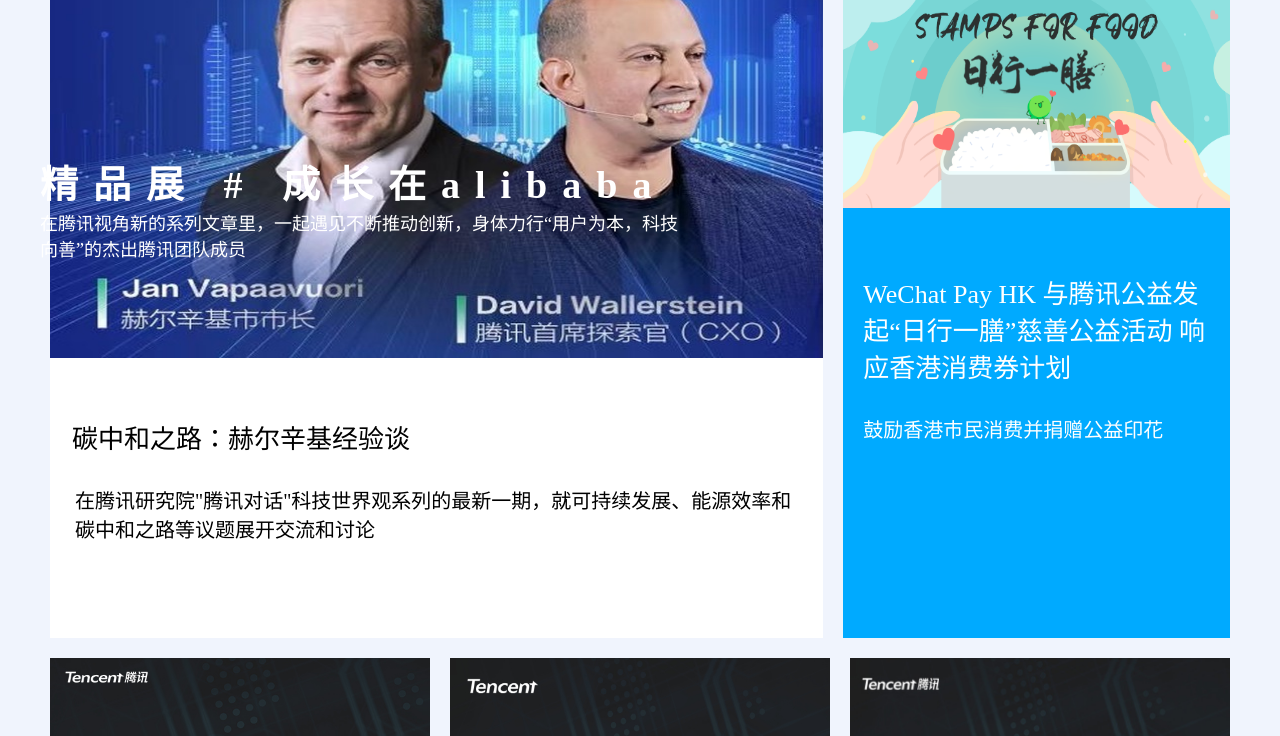
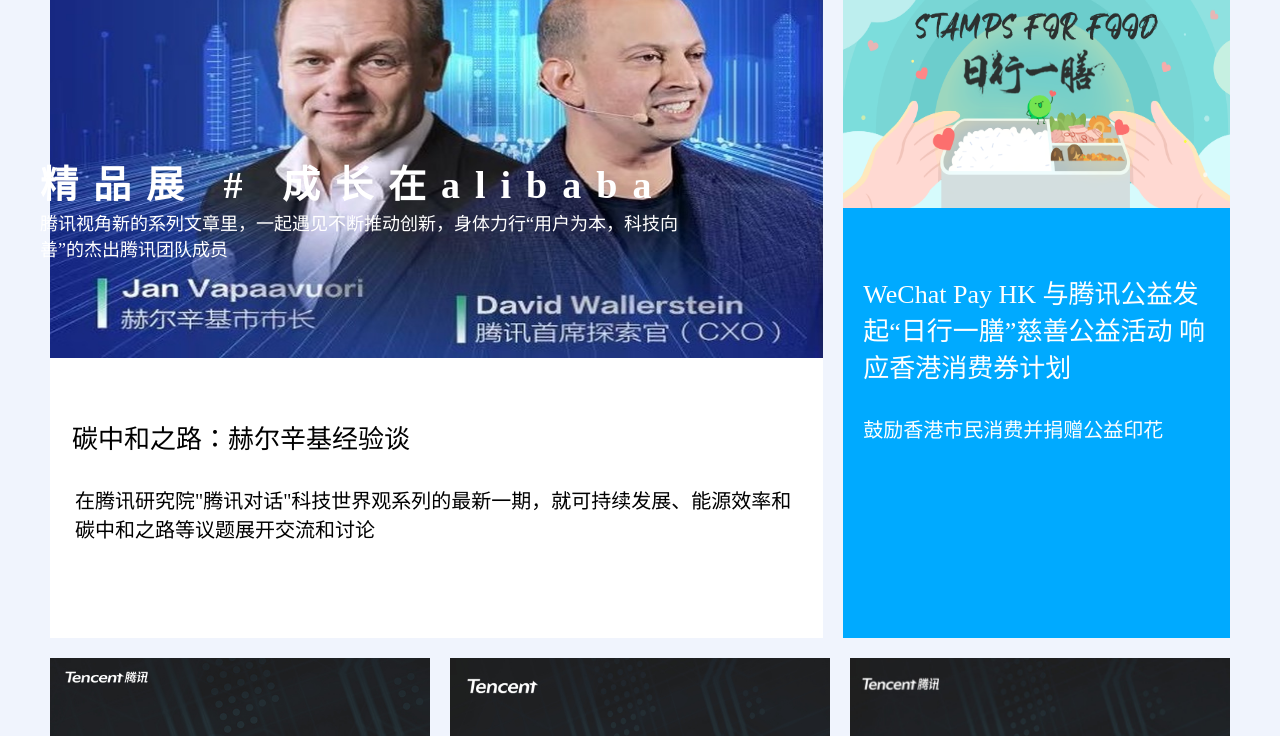
Before and after one commit to ZXY24i/demo, a plain HTML site: page index.html in a window 1280 px wide. Shown: the part 46-782 px from the top of the page. Drawn offline with Linux system fonts and the light colour scheme.

Commit message:
删除“在”

```diff
--- a/index.html
+++ b/index.html
@@ -14,7 +14,7 @@
 						<div class="con">
 							<div class="xuanyan">
 								<h2 class="text2">精品展  #   成长在alibaba</h2>
-								<p class="text3">在腾讯视角新的系列文章里，一起遇见不断推动创新，身体力行“用户为本，科技向善”的杰出腾讯团队成员</p>
+								<p class="text3">腾讯视角新的系列文章里，一起遇见不断推动创新，身体力行“用户为本，科技向善”的杰出腾讯团队成员</p>
 							</div>
 						</div>
 					</div>
```
